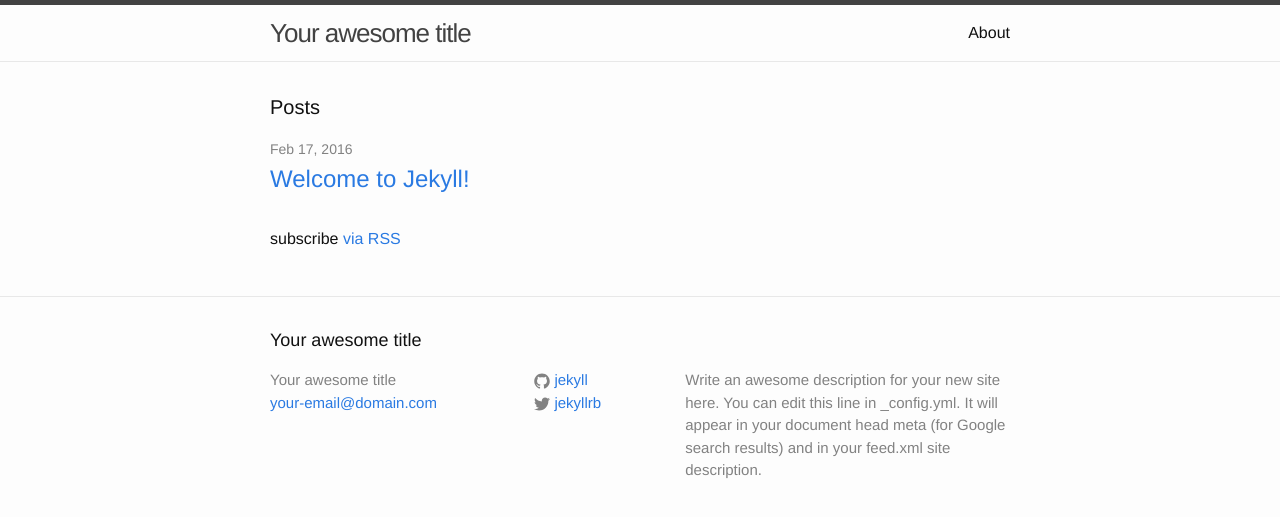
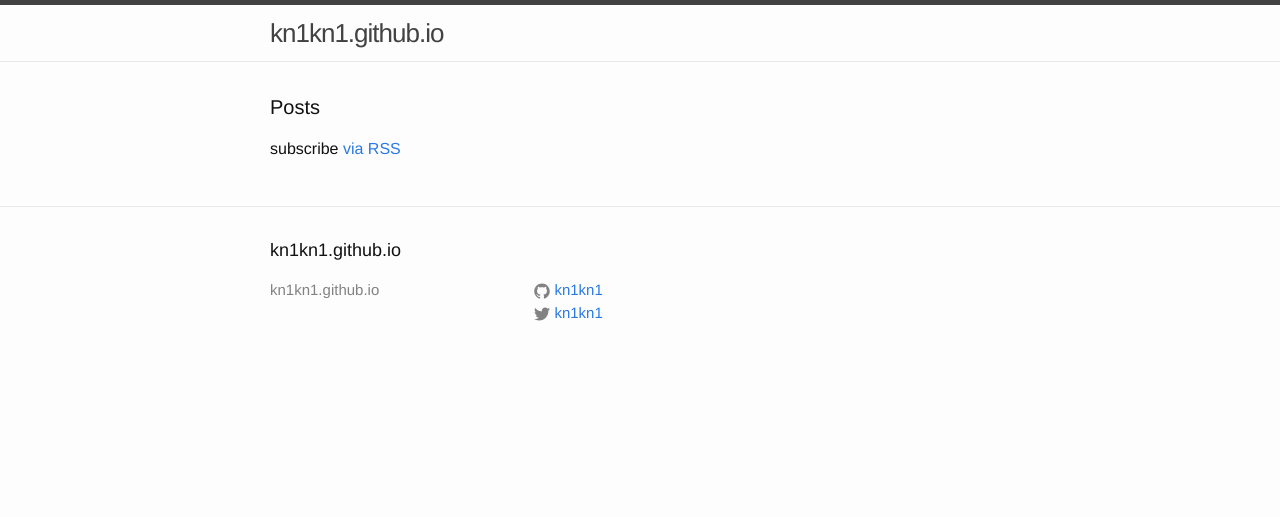
Before and after one commit to kn1kn1/kn1kn1.github.io, a Jekyll site: the page built from index.html, in a window 1280 px wide. Shown: the top 517 px of the page. Built offline with Jekyll 4.4.1, drawn with Linux system fonts in a browser that asks for light colours.

Commit message:
Configure and remove pages

```diff
--- a/_config.yml
+++ b/_config.yml
@@ -6,16 +6,22 @@
 # 'jekyll serve'. If you change this file, please restart the server process.
 
 # Site settings
-title: Your awesome title
-email: your-email@domain.com
+title: kn1kn1.github.io
 description: > # this means to ignore newlines until "baseurl:"
-  Write an awesome description for your new site here. You can edit this
-  line in _config.yml. It will appear in your document head meta (for
-  Google search results) and in your feed.xml site description.
-baseurl: "" # the subpath of your site, e.g. /blog
-url: "http://yourdomain.com" # the base hostname & protocol for your site
-twitter_username: jekyllrb
-github_username:  jekyll
+twitter_username: kn1kn1
+github_username:  kn1kn1
 
 # Build settings
 markdown: kramdown
+
+# Github pages settings
+github: [metadata]
+kramdown:
+ input: GFM
+ hard_wrap: false
+gems:
+ - jekyll-coffeescript
+ - jekyll-paginate
+
+timezone: Asia/Tokyo
+future: true
```
Also changed, not shown: _posts/2016-02-17-welcome-to-jekyll.markdown (deleted, +0 -25 lines), about.md (deleted, +0 -15 lines), 1 other file.
